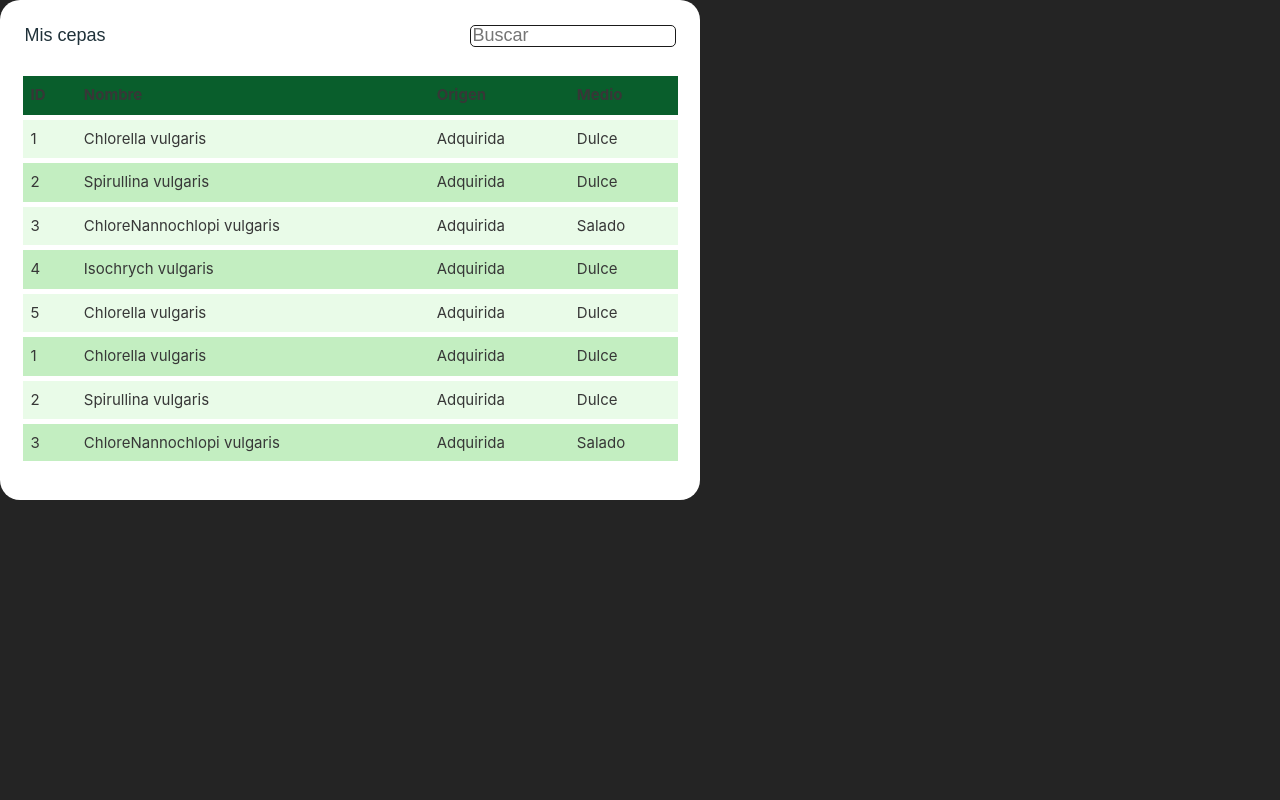
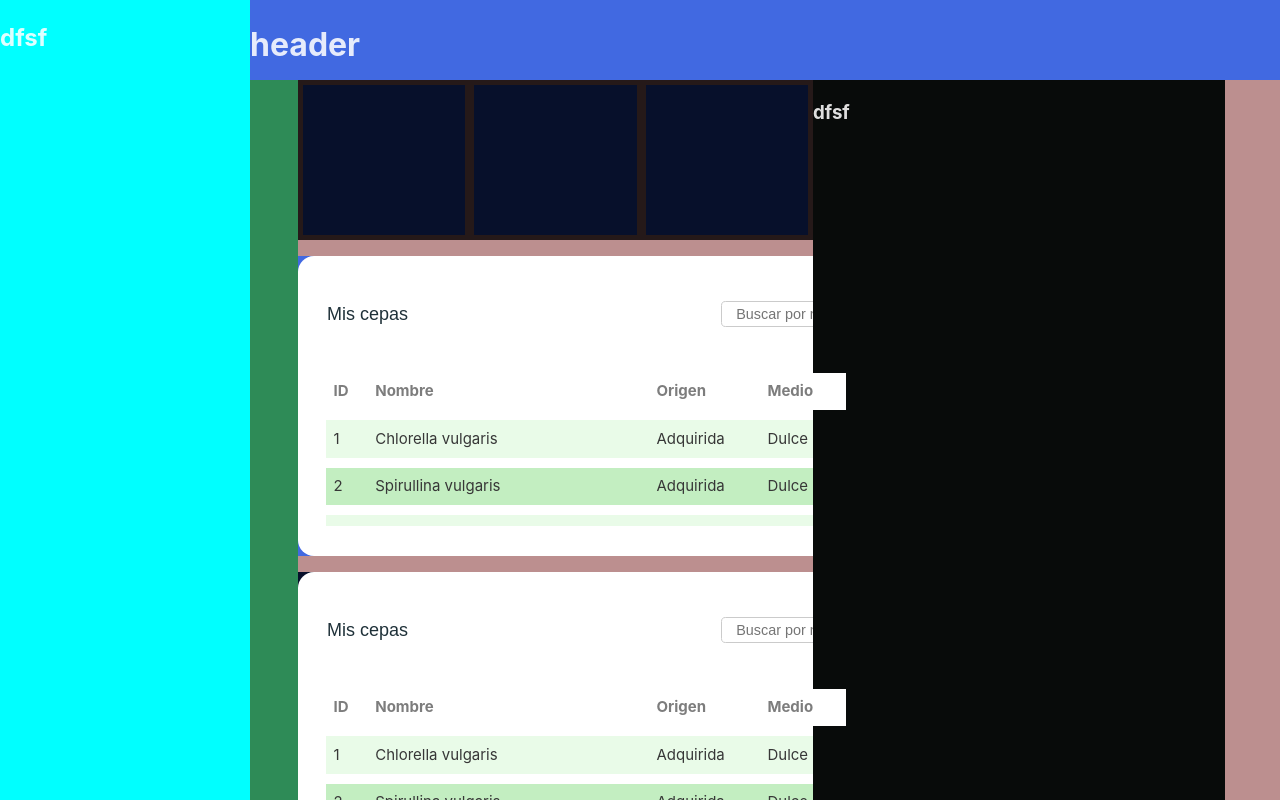
Before and after one commit to ReplacedSpace17/HackathonDMF-WebApp-Front, a React (Vite) app: page /Home in a window 1280 px wide. Built offline with nearby package versions, Linux system fonts and the light colour scheme.

Commit message:
Configurando los estilos del home

```diff
--- a/src/Components/Table/Table.jsx
+++ b/src/Components/Table/Table.jsx
@@ -1,25 +1,38 @@
-import React from 'react';
+import React, { useState } from 'react';
 import './table.css';
 
 function Table({ data }) {
+    const [searchTerm, setSearchTerm] = useState('');
+
+    // Filtrar los datos por el nombre
+    const filteredData = data.filter(item =>
+        item.Nombre.toLowerCase().includes(searchTerm.toLowerCase())
+    );
+
     return (
         <div className="containerCardTable">
             <div className="elementsTopContainer">
                 <h1 className='TitleTable'>Mis cepas</h1>
-                <input type="text" placeholder="Buscar" className="inputSearch"/>
+                <input
+                    type="text"
+                    placeholder="Buscar por nombre"
+                    className="inputSearch"
+                    value={searchTerm}
+                    onChange={(e) => setSearchTerm(e.target.value)}
+                />
             </div>
             <div className="containerTable">
                 <table className='tableT1'>
                     <thead className='theadT1'>
                         <tr className='trT1'>
-                        <th className='thT1'>ID</th>
-                        <th className='thT1'>Nombre</th>
-                        <th className='thT1'>Origen</th>
-                        <th className='thT1'>Medio</th>
+                            <th className='thdT1'>ID</th>
+                            <th className='thdT1'>Nombre</th>
+                            <th className='thdT1'>Origen</th>
+                            <th className='thdT1'>Medio</th>
                         </tr>
                     </thead>
                     <tbody>
-                    {data.map((item) => (
+                        {filteredData.map((item) => (
                             <tr className='trT1' key={item.ID}>
                                 <td className='tdT1'>{item.ID}</td>
                                 <td className='tdT1'>{item.Nombre}</td>
--- a/src/Components/Table/table.css
+++ b/src/Components/Table/table.css
@@ -1,19 +1,18 @@
-.containerCardTable{
+.containerCardTable {
     width: 100%;
     height: 100%;
     background-color: #ffffff;
-   border-radius: 20px;
+    border-radius: 1em; /* aproximadamente 16px */
     display: flex;
     flex-direction: column;
     justify-content: start;
     align-items: center;
-
-
+user-select: none;
 }
 
-.elementsTopContainer{
-    margin-top: 10px;
-    width: 93%;
+.elementsTopContainer {
+    margin-top: 0.625em; /* 10px / 16px = 0.625em */
+    width: 92%;
     height: auto;
 
     display: flex;
@@ -21,72 +20,86 @@
     align-items: center;
 }
 
-.TitleTable{
+.TitleTable {
     font-family: "Nokora", sans-serif;
     font-weight: 400;
     font-style: normal;
-    font-size: 18px;
+    font-size: 1.125em; /* 18px / 16px = 1.125em */
     color: #1F3139;
+    padding: 5px;
+    transition: all 0.3s ease-in-out;
+}
+.TitleTable:hover{
+    background-color: #1f313910;
+    cursor: pointer;
+    padding: 5px;
+    border-radius: 0.5em;
+}
+
+.inputSearch {
+    width: 10em; /* 200px / 16px = 12.5em */
+    height: 1.125em; /* 18px / 16px = 1.125em */
+    font-size: 0.9em;
+    text-align: center;
+    color: #1F3139;
+    background-color: white;
+    border: 1px solid #CBCBCB;
+    border-radius: 0.313em; /* 5px / 16px = 0.313em */
+    margin-left: 8em;
+    user-select: contain;
+    padding: 0.25em;
+    transition: all 0.3s ease-in-out;
 
 }
-
-.inputSearch{
-width: 200px;
-height: 18px;
-font-size: 18px;
-color: #1F3139;
-background-color: white;
-border: 1px solid rgb(26, 26, 26);
-border-radius: 5px;
+.inputSearch:focus{
+    outline: none;
+    border: 1px solid #1f3139a6;
+    box-shadow: 0px 0px 5px 0px #1f313911;
 }
 
 .containerTable {
-    width: 95%;
-    max-height: 80%;
+
+    width: 90%;
+    max-height: 75%;
     overflow-y: auto;
     margin: 0px;
-    margin-bottom: 30px;
+    margin-bottom: 1.875em; /* 30px / 16px = 1.875em */
+    padding-right: 1.5em; /* Ajusta este valor según tus preferencias */
 }
 
 .tableT1 {
     width: 100%;
     border-collapse: collapse;
-    margin-top: 10px;
     color: #373737;
+    font-size: 0.938em;
+    transition: all 0.3s ease-in-out;
     background-color: #E9FBE8;
-    font-size: 15px;
+
 }
 
-.thT1,
+.thdT1 {
+    position: sticky;
+    top: 0;
+    background-color: #ffffff;
+    color: #7D7D7D;
+    margin: 1px;
+
+}
+
+
+.thdT1,
 .tdT1 {
-    padding: 8px;
+    padding: 0.5em;
     text-align: left;
 }
 
-.thT1 {
-    background-color: #095e2c;
+.trT1 {
+    color: #373737;
+    overflow: hidden;
+    border: 0.7em solid #ffffff;
+
+
 }
-
-.trT1 {
-    overflow: hidden;
-    border: 5px solid #ffffff;
-}
-
-.trT1:nth-child(even) {
+.trT1:nth-child(even){
     background-color: #c3eec1;
 }
-
-.trT1:hover {
-    /* Agrega cualquier estilo adicional que desees para el hover */
-}
-
-/* Aplicar border radius solo a los extremos de las filas */
-.trT1:first-child {
-    border-top-left-radius: 20px;
-    border-top-right-radius: 20px;
-}
-
-.trT1:last-child {
-    border-bottom-left-radius: 20px;
-    border-bottom-right-radius: 20px;
-}
--- a/src/Views/Home/Home.jsx
+++ b/src/Views/Home/Home.jsx
@@ -8,7 +8,37 @@ function Home() {
 
     return (
         <body className='bodyHome'>
-            <Table data={datos}/>
+            <nav className='navHome'>
+                <h1>dfsf</h1>
+            </nav>
+            <main className='mainHome'>
+                <header className='headerHome'>
+                    <h1>header</h1>
+                </header>
+                <article className='ContentHome'>
+                    <article className='section1'>
+                        <article className='sectionsCards'>
+                            <article className='Card1'>
+                            </article>
+                            <article className='Card1'>
+                            </article>
+                            <article className='Card1'>
+                            </article>
+                        </article>
+                        <article className='sectionsTable'>
+                            <article className='contentTable1'>
+                            <Table data={datos}/>
+                            </article>
+                            <article className='contentTable2'>
+                            <Table data={datos}/>
+                            </article>
+                        </article>
+                    </article>
+                    <article className='section2'>
+                        <h1>dfsf</h1>
+                    </article>
+                </article>
+            </main>
         </body>
     );
 }
--- a/src/Views/Home/home.css
+++ b/src/Views/Home/home.css
@@ -1,9 +1,124 @@
 .bodyHome{
-    width: 700px;
-    height: 500px;
+    background-color: aliceblue;
+    width: calc(100% );
+    height: calc(100% );
+    display: flex;
+    flex-direction: row;
+
+
+}
+
+/*Menu*/
+.navHome{
+    height: 100vh;
+    width: 20%;
+    min-width: 250px;
+    max-width: 300px;
+    background-color: aqua;
+}
+
+/*Main*/
+.mainHome{
+    height: 100vh;
+    width: 100%;
+background-color: rgb(26, 26, 26);
+display: flex;
+flex-direction: column;
+
+}
+
+.headerHome{
+    background-color: royalblue;
+    height: 10vh;
+    min-height: 80px;
+}
+
+.ContentHome{
+    background-color: rosybrown;
+    height: 100%;
+    display: flex;
+    flex-direction: row;
+}
+
+/*Sections 1*/
+.section1{
+    background-color: seagreen;
+    width: 50%;
     display: flex;
     flex-direction: column;
-    align-items: center;
-    justify-content: center;
+    padding-left: 3rem;
+}
+
+.sectionsCards{
+    width: 100%;
+    height: auto;
+    background-color: rgb(37, 25, 25);
+    display: flex;
+    flex-direction: row;
+}
+
+/*card*/
+.Card1{
+    margin: 0.3rem;
+    background-color: rgb(7, 16, 43);
+    width: 250px;
+    height: 150px;
+    min-width: 160px;
+    min-height: 120px;
+}
+
+.sectionsTable{
+    width: 100%;
+    height: 100%;
+    display: flex;
+    flex-direction: column;
+    background-color: rosybrown;
+
 
 }
+.contentTable1{
+    margin-top: 1em;
+    width: 95.5%;
+    height: 20%;
+    min-width: 600px;
+    min-height: 300px;
+    background-color: royalblue;
+}
+.contentTable2{
+    margin-top: 1em;
+    width: 95.5%;
+    height: 20%;
+    min-width: 600px;
+    min-height: 300px;
+    background-color: rgb(7, 16, 43);
+}
+/*Sections 2*/
+.section2{
+    width: 40%;
+    background-color: rgb(8, 11, 10);
+}
+
+
+/*Responsive*/
+@media screen and (max-width: 1150px) {
+    .section1{
+        padding: 0;
+    }
+}
+@media screen and (max-width: 900px) {
+
+    .ContentHome{
+        display: flex;
+        flex-direction: column;
+        overflow-y: auto;
+    }
+    .section1, .section2{
+        width: 100%;
+        padding: 0;
+    }
+    .sectionsCards{
+        flex-direction: column;
+        align-items: center;
+    }
+
+}
```
Lines whose indentation alone changed are shown as unchanged.
